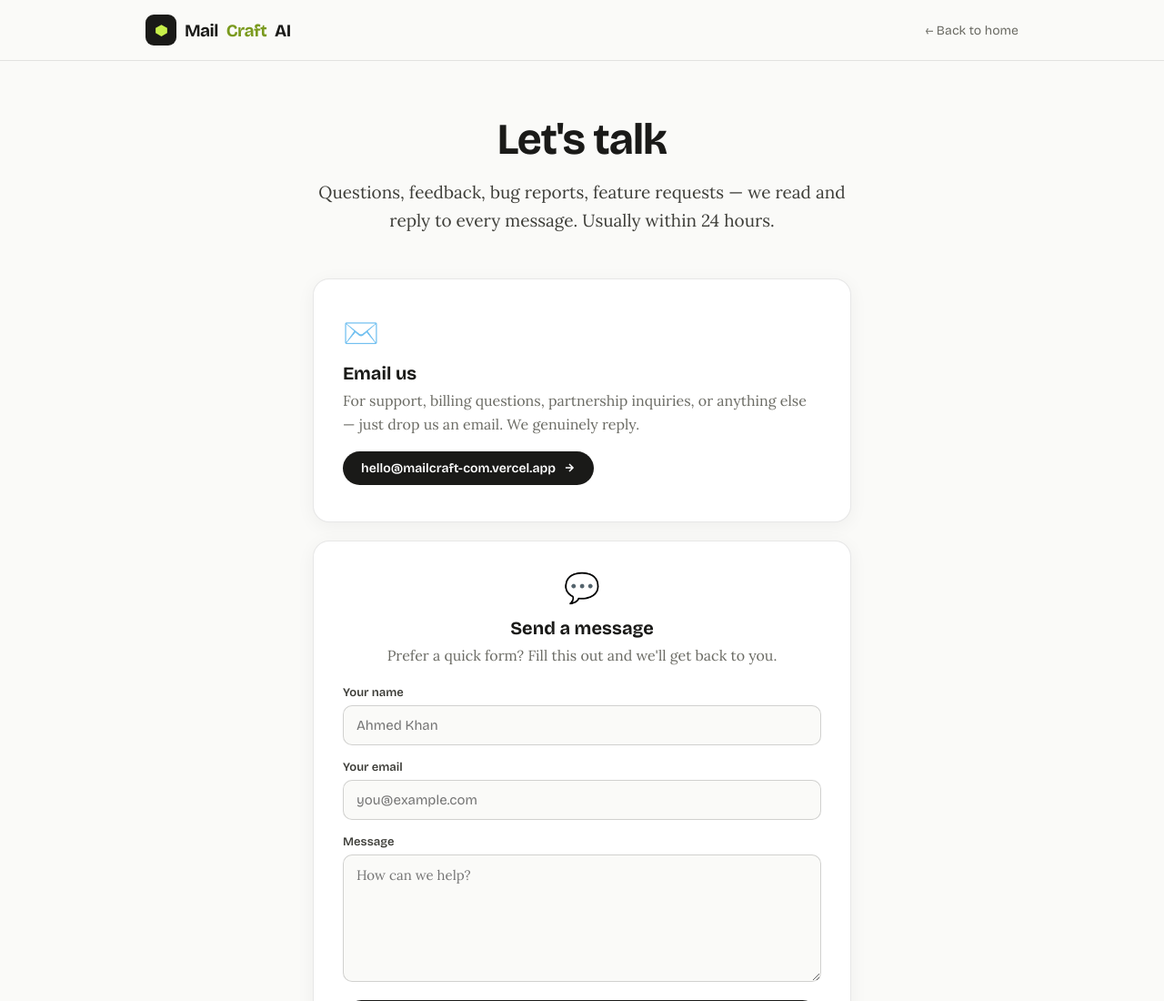
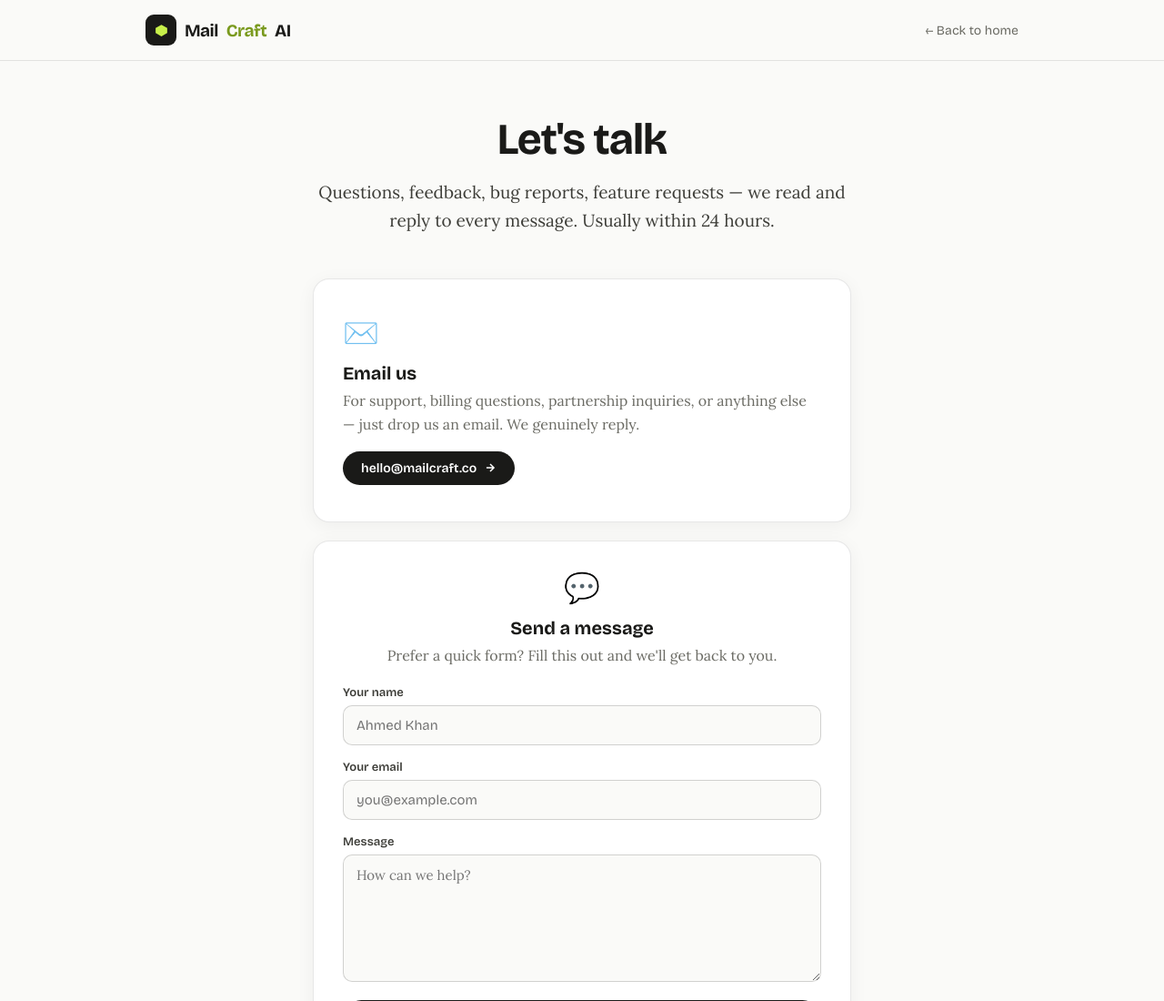
Before and after one commit to najeebsultan3007-spec/Mailcraft.com, a website: page contact.html in a window 1280 px wide. Shown: the top 1100 px of the page at 91% size. Drawn offline with nearby package versions, Linux system fonts and the light colour scheme.

Commit message:
contact.html

```diff
--- a/contact.html
+++ b/contact.html
@@ -67,8 +67,8 @@ h1{font-size:48px;font-weight:700;letter-spacing:-0.02em;line-height:1.1;margin-
     <div class="contact-icon">✉️</div>
     <div class="contact-title">Email us</div>
     <p class="contact-desc">For support, billing questions, partnership inquiries, or anything else — just drop us an email. We genuinely reply.</p>
-    <a href="mailto:hello@mailcraft-com.vercel.app" class="contact-link">
-      hello@mailcraft-com.vercel.app
+    <a href="mailto:hello@mailcraft.co" class="contact-link">
+     hello@mailcraft.co
       <svg width="14" height="14" viewBox="0 0 24 24" fill="none" stroke="currentColor" stroke-width="2.5"><path d="M5 12h14M12 5l7 7-7 7"/></svg>
     </a>
   </div>
```
